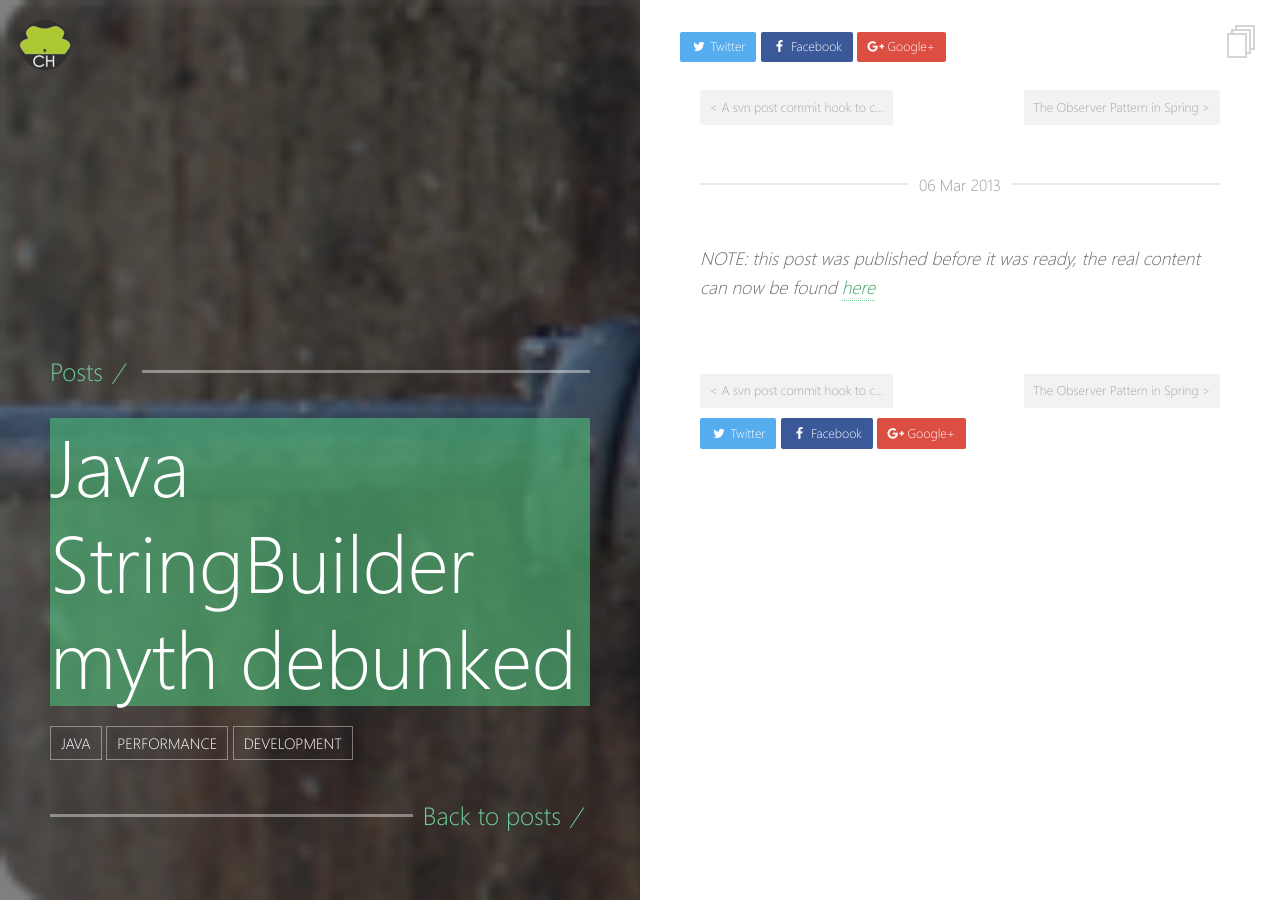
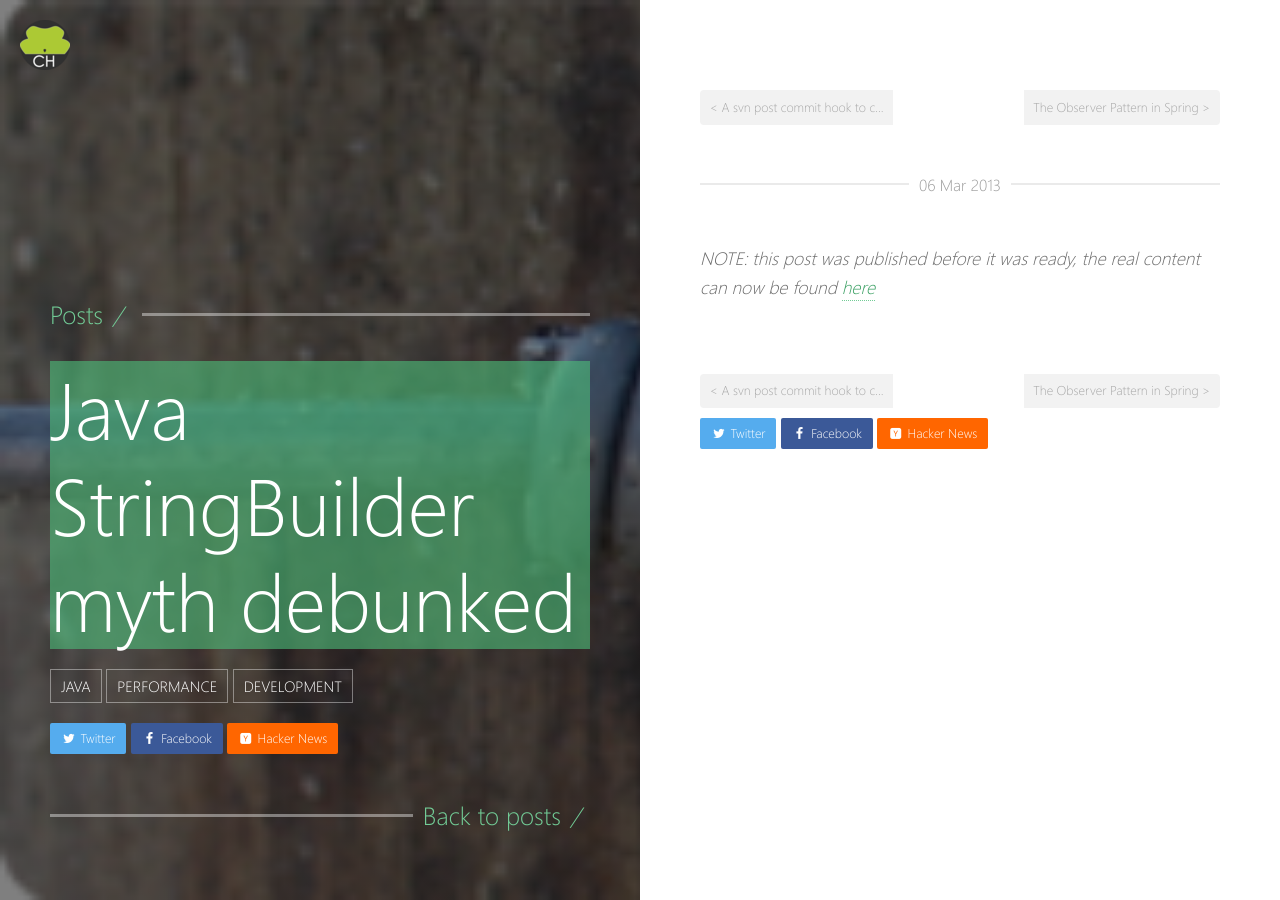
Before and after one commit to CodeHopperNL/codehopper.nl, a Jekyll site: the page built from _posts/2013-03-06-java-stringbuilder-myth.md, in a window 1280 px wide. Built offline with Jekyll 4.4.1, drawn with Linux system fonts in a browser that asks for light colours; comment, search, counter and statistics services are not loaded.

Commit message:
:gear: Google plus is no more for many many moons

```diff
--- a/_includes/share.html
+++ b/_includes/share.html
@@ -1,5 +1,5 @@
 {% if page.share != false %}
   <a href="https://twitter.com/intent/tweet?text={{ site.url }}{{ page.url }}" class="btn btn_twitter" title="Share on Twitter"><i class="fa fa-fw fa-twitter" aria-hidden="true"></i><span> Twitter</span></a>
   <a href="https://www.facebook.com/sharer/sharer.php?u={{ site.url }}{{ page.url }}" class="btn btn_facebook" title="Share on Facebook"><i class="fa fa-fw fa-facebook" aria-hidden="true"></i><span> Facebook</span></a>
-  <a href="https://plus.google.com/share?url={{ site.url }}{{ page.url }}" class="btn btn_google-plus" title="Share on Google Plus"><i class="fa fa-fw fa-google-plus" aria-hidden="true"></i><span> Google+</span></a>
-{% endif %}
+  <a href="https://news.ycombinator.com/submitlink?u={{ site.url }}{{ page.url }}" class="btn btn_hn" title="Share on Hacker News"><i class="fa fa-fw fa-hacker-news" aria-hidden="true"></i><span> Hacker News</span></a>
+  {% endif %}
--- a/_layouts/post-list.html
+++ b/_layouts/post-list.html
@@ -16,10 +16,6 @@
         </div>
 
         <div class="block-right">
-            <a href="/posts.html" title="posts" class="posts-menu-icon"></a>
-            <!--<a title="/projects" class="projects-menu-icon">
-                <span></span>
-            </a>-->
             <div class="content">
                 <ul class="posts-list">
                     {% for post in site.posts %}
--- a/_layouts/post.html
+++ b/_layouts/post.html
@@ -18,25 +18,19 @@
           <div class="section-line">Posts <em>/</em></div>
           <h1 class="section-title">{{ page.title | markdownify | remove: "<p>" | remove: "</p>" }}</h1>
           <ul class="tags">
-            {% for tag in page.tags %}
+              {% for tag in page.tags %}
               <li><a href="/tags#{{ tag }}">{{ tag }}</a></li>
               {% unless forloop.last %}
               {% endunless %}
-            {% endfor %}
+              {% endfor %}
           </ul>
+          {% include share.html %}
           <div class="section-line reverse"><a href="/posts">Back to posts</a> <em>/</em></div>
         </div>
       </div>
     </div>
 
     <div class="block-right">
-      <div class="share-buttons">
-        {% include share.html %}
-      </div>
-      <a href="/posts.html" title="posts" class="posts-menu-icon"></a>
-      <!-- a title="/projects" class="projects-menu-icon">
-        <span></span>
-      </a -->
       <div class="inner-post content">
         {% include page-pagination.html %}
         <div class="date-highlight">{% if page.date %}{{ page.date | date: '%d %b %Y' }}{% else %}&#x2756;{% endif %}</div>
--- a/assets/_sass/_site.scss
+++ b/assets/_sass/_site.scss
@@ -114,8 +114,6 @@
   height: 25px;
   border: 2px solid $gray;
   background: $white;
-  top: 25px;
-  right: 25px;
   &:before {
     content: '';
     width: 20px;
@@ -547,6 +545,7 @@
 
 .tags {
   margin-top: 20px;
+  margin-bottom: 20px;
   > li {
     display: inline-block;
     background: darken($white, 5%);
--- a/assets/_sass/_utilities.scss
+++ b/assets/_sass/_utilities.scss
@@ -85,12 +85,12 @@
       border-color: mix($white, #3b5998, 25%);
     }
   }
-  &_google-plus {
-    background-color: #dc4e41;
+  &_hn {
+    background-color: #ff6600;
     color: $white !important;
     &:hover {
-      background-color: mix($white, #dc4e41, 25%);
-      border-color: mix($white, #dc4e41, 25%);
+      background-color: mix($white, #ff6600, 25%);
+      border-color: mix($white, #ff6600, 25%);
     }
   }
   &_twitter {
```
